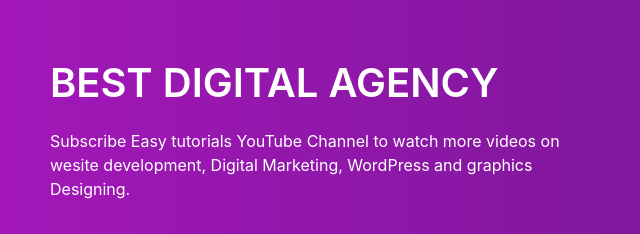
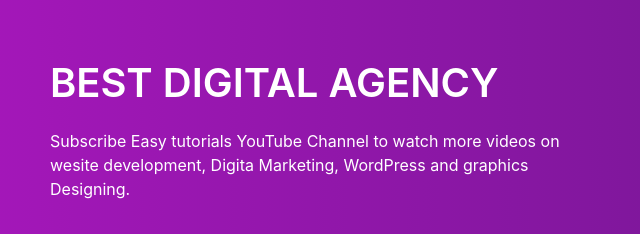
Before and after one commit to dhanunjayad/agency, a plain HTML site: page index.html in a window 1280 px wide. Shown: the part 161-395 px from the top of the page, 35-675 px from the left. Drawn offline with nearby package versions, Linux system fonts and the light colour scheme.

Commit message:
Update index.html

```diff
--- a/index.html
+++ b/index.html
@@ -47,7 +47,7 @@
 <div class="row">
 <div class="col-md-6">
 <p class="promo-title">BEST DIGITAL AGENCY</p>
-<p>Subscribe Easy tutorials YouTube Channel to watch more videos on wesite development, Digital Marketing, WordPress and graphics Designing.</p>
+<p>Subscribe Easy tutorials YouTube Channel to watch more videos on wesite development, Digita Marketing, WordPress and graphics Designing.</p>
 <a href="#"><img src="images/play.png" class="play-btn">Watch Tutorials</a>
 </div>
 <div class="col-md-6 text-center">
```
